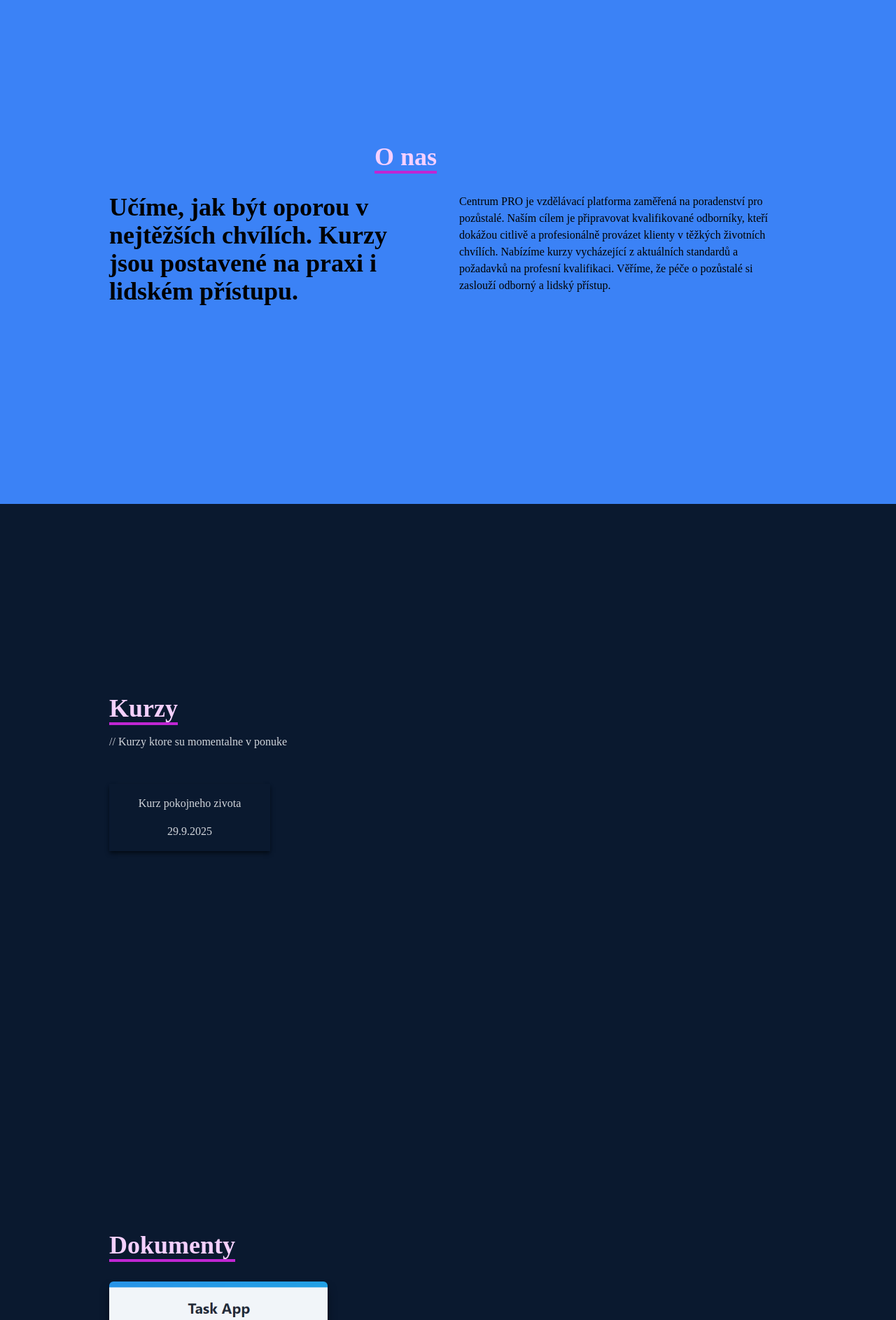
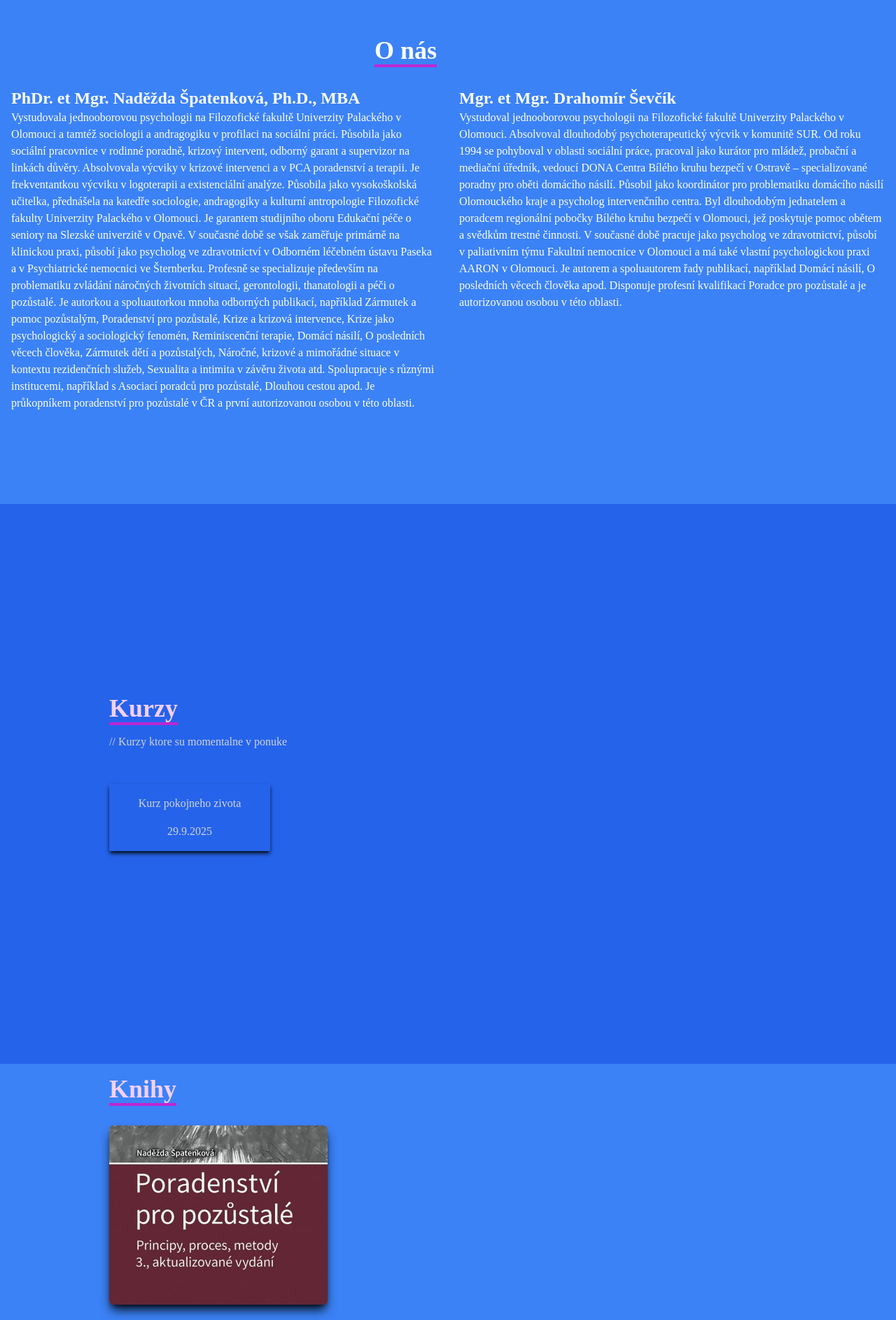
Before and after one commit to mato2300/zkouskaPPP, a React (Create React App) app: page / in a window 1280 px wide. Shown: the part 880-2766 px from the top of the page at 70% size. Built offline with nearby package versions, Linux system fonts and the light colour scheme.

Commit message:
Initial commit

```diff
--- a/src/App.js
+++ b/src/App.js
@@ -4,6 +4,7 @@ import Home from "./components/Home";
 import Navbar from "./components/Navbar";
 import Skills from "./components/Skills";
 import Work from "./components/Work";
+import Documents from "./components/Documents";
 
 
 function App() {
@@ -14,6 +15,7 @@ function App() {
       <About />
       <Skills />
       <Work />
+      <Documents />
       <Contact />
     </div>
   );
--- a/src/components/About.js
+++ b/src/components/About.js
@@ -6,17 +6,47 @@ const About = () => {
         <div className="flex flex-col justify-center items-center w-full h-full">
             <div className="max-w-[1000px] w-full grid grid-cols-2 gap-8">
                 <div className="sm:text-right pb-8 pl-4">
-                    <p className="text-4xl font-bold inline border-b-4 border-fuchsia-600 text-fuchsia-200">O nas</p>
+                    <p className="text-4xl font-bold inline border-b-4 border-fuchsia-600 text-white">O nás</p>
                 </div>
                 <div>
                 </div>
             </div>
-                <div className="max-w-[1000px] w-full grid sm:grid-cols-2 gap-8 px-4">
-                    <div className="sm:tetxt-right text-4xl font-bold">
-                        <p>Učíme, jak být oporou v nejtěžších chvílích. Kurzy jsou postavené na praxi i lidském přístupu.</p>
+                <div className="max-w-[1300px] w-full grid sm:grid-cols-2 gap-8 px-4">
+                    <div className="sm:tetxt-right text-white">
+                        <h2 className='text-2xl font-bold'>PhDr. et Mgr. Naděžda Špatenková, Ph.D., MBA</h2>
+                        <p>Vystudovala jednooborovou psychologii na Filozofické fakultě Univerzity Palackého v Olomouci a
+                            tamtéž sociologii a andragogiku v profilaci na sociální práci. Působila jako sociální pracovnice v rodinné
+                            poradně, krizový intervent, odborný garant a supervizor na linkách důvěry. Absolvovala výcviky v
+                            krizové intervenci a v PCA poradenství a terapii. Je frekventantkou výcviku v logoterapii a existenciální
+                            analýze. Působila jako vysokoškolská učitelka, přednášela na katedře sociologie, andragogiky a kulturní
+                            antropologie Filozofické fakulty Univerzity Palackého v Olomouci. Je garantem studijního oboru
+                            Edukační péče o seniory na Slezské univerzitě v Opavě. V současné době se však zaměřuje primárně na
+                            klinickou praxi, působí jako psycholog ve zdravotnictví v Odborném léčebném ústavu Paseka a
+                            v Psychiatrické nemocnici ve Šternberku. Profesně se specializuje především na problematiku zvládání
+                            náročných životních situací, gerontologii, thanatologii a péči o pozůstalé. Je autorkou a spoluautorkou
+                            mnoha odborných publikací, například Zármutek a pomoc pozůstalým, Poradenství pro pozůstalé, Krize a
+                            krizová intervence, Krize jako psychologický a sociologický fenomén, Reminiscenční terapie, Domácí
+                            násilí, O posledních věcech člověka, Zármutek dětí a pozůstalých, Náročné, krizové a mimořádné situace
+                            v kontextu rezidenčních služeb, Sexualita a intimita v závěru života atd. Spolupracuje s různými
+                            institucemi, například s Asociací poradců pro pozůstalé, Dlouhou cestou apod. Je průkopníkem
+                            poradenství pro pozůstalé v ČR a první autorizovanou osobou v této oblasti.
+                        </p>
                     </div>
-                    <div>
-                        <p>Centrum PRO je vzdělávací platforma zaměřená na poradenství pro pozůstalé. Naším cílem je připravovat kvalifikované odborníky, kteří dokážou citlivě a profesionálně provázet klienty v těžkých životních chvílích. Nabízíme kurzy vycházející z aktuálních standardů a požadavků na profesní kvalifikaci. Věříme, že péče o pozůstalé si zaslouží odborný a lidský přístup.</p>
+                    <div className='text-white'>
+                        <h2 className='text-2xl font-bold'>Mgr. et Mgr. Drahomír Ševčík</h2>
+                        <p>
+                            Vystudoval jednooborovou psychologii na Filozofické fakultě Univerzity Palackého v Olomouci.
+                            Absolvoval dlouhodobý psychoterapeutický výcvik v komunitě SUR. Od roku 1994 se pohyboval v
+                            oblasti sociální práce, pracoval jako kurátor pro mládež, probační a mediační úředník, vedoucí DONA
+                            Centra Bílého kruhu bezpečí v Ostravě – specializované poradny pro oběti domácího násilí. Působil jako
+                            koordinátor pro problematiku domácího násilí Olomouckého kraje a psycholog intervenčního centra. Byl
+                            dlouhodobým jednatelem a poradcem regionální pobočky Bílého kruhu bezpečí v Olomouci, jež
+                            poskytuje pomoc obětem a svědkům trestné činnosti. V současné době pracuje jako psycholog ve
+                            zdravotnictví, působí v paliativním týmu Fakultní nemocnice v Olomouci a má také vlastní
+                            psychologickou praxi AARON v Olomouci. Je autorem a spoluautorem řady publikací, například Domácí
+                            násilí, O posledních věcech člověka apod. Disponuje profesní kvalifikací Poradce pro pozůstalé a je
+                            autorizovanou osobou v této oblasti.
+                        </p>
                     </div>
                 </div>
         </div>
--- /dev/null
+++ b/src/components/Documents.js
@@ -0,0 +1,30 @@
+import React from 'react';
+import RealWork from "../images/RealWork.png";
+import NameAgeApp from "../images/name-age-app.png";
+import TaskApp from "../images/task-app.png";
+import ProperityApp from "../images/properity-app.png"
+import SearchingMoviesApp from "../images/Searching-movies.app.png"
+import Image1 from "../images/image1.png"
+
+const Work = () => {
+  return (
+    <div name="documents" className="bg-blue-600 w-full min-h-screen text-gray-300">
+      <div className="max-w-[1000px] mx-auto p-4 flex flex-col justify-center w-full h-full">
+        <div className="pb-8">
+          <p className="text-4xl font-bold inline border-b-4 border-fuchsia-600 text-fuchsia-200">Dokuemnty ke stahnuti</p>
+        </div>
+
+        <a
+          href="/documents/zkouska.odt"
+          download
+          className="text-lg underline hover:text-fuchsia-300 cursor-pointer"
+        >
+          Zkoušky z profesních kvalifikací
+        </a>
+
+      </div>
+    </div>
+  );
+}
+
+export default Work;
--- a/src/components/Navbar.js
+++ b/src/components/Navbar.js
@@ -39,6 +39,11 @@ const Navbar = () => {
                 </li>
                 <li>
                     <Link  to="work" smooth={true} duration={500}>
+                        Knihy
+                    </Link>
+                </li>
+                <li>
+                    <Link  to="documents" smooth={true} duration={500}>
                         Dokumenty
                     </Link>
                 </li>
@@ -75,7 +80,12 @@ const Navbar = () => {
             </li>
             <li className="py-6 text-4xl">
                 <Link onClick={handleClick}  to="work" smooth={true} duration={500}>
-                    Work
+                    Knihy
+                </Link>
+            </li>
+            <li className="py-6 text-4xl">
+                <Link onClick={handleClick}  to="documents" smooth={true} duration={500}>
+                    Dokumenty
                 </Link>
             </li>
             <li className="py-6 text-4xl">
--- a/src/components/Skills.js
+++ b/src/components/Skills.js
@@ -15,7 +15,7 @@ import Course from './ui/Course';
 
 const Skills = () => {
   return (
-    <div name="skills" className="w-full h-screen bg-[#0a192f] text-gray-300">
+    <div name="skills" className="w-full h-screen bg-blue-600 text-gray-300">
 
         {/* Container */}
 
--- a/src/components/Work.js
+++ b/src/components/Work.js
@@ -4,47 +4,49 @@ import NameAgeApp from "../images/name-age-app.png";
 import TaskApp from "../images/task-app.png";
 import ProperityApp from "../images/properity-app.png"
 import SearchingMoviesApp from "../images/Searching-movies.app.png"
-import InsuranceCalculatorApp from "../images/insurance-calculator-app.png"
+import Image1 from "../images/image1.png"
 
 const Work = () => {
   return (
-    <div name="work" className="bg-[#0a192f] w-full md:h-screen text-gray-300">
+    <div name="work" className="bg-blue-500 w-full min-h-screen text-gray-300">
       <div className="max-w-[1000px] mx-auto p-4 flex flex-col justify-center w-full h-full">
         <div className="pb-8">
-                <p className="text-4xl font-bold inline border-b-4 border-fuchsia-600  text-fuchsia-200">Dokumenty</p>
+          <p className="text-4xl font-bold inline border-b-4 border-fuchsia-600 text-fuchsia-200">Knihy</p>
         </div>
 
         {/* Container */}
-
         <div className="grid sm:grid-cols-2 md:grid-cols-3 gap-4">
 
           {/* Grid Item */}
+          <div
+            style={{
+              backgroundImage: `url(${Image1})`,
+              backgroundSize: 'cover',
+              backgroundPosition: 'center',
+            }}
+            className="relative group shadow-lg shadow-[#040c16] rounded-md flex justify-center items-center h-64"
+          >
+            {/* Tlačidlo sa objaví len na hover */}
+            <div className="absolute inset-0 flex justify-center items-center opacity-0 group-hover:opacity-100 transition-opacity duration-300">
+              <a
+                href="https://www.grada.cz/poradenstvi-pro-pozustale-(2)-13427/?utm_source=google&utm_medium=cpc&utm_campaign=326_999_PMAX_ALL-
+                    PRODUCTS&utm_id=15989233195&gad_source=1&gad_campaignid=15994019258&gbraid=0AAAAADndr97ueFSh66-
 
-                <div style={{backgroundImage: `url(${TaskApp})`}}
-                    className="shadow-lg shadow-[#040c16] group container rounded-md flex justify-center items-center mx-auto container-div">
-
-                    {/* Hover Effects */}
-
-                    <div className="opacity-0 group-hover:opacity-100">
-                        <span className="text-2xl font-bold text-white tracking-wider drop-shadow-lg shadow-black">
-                            Prihasky ke zkousce
-                        </span>
-                        <div className="pt-8 text-center">
-                            <a href="https://name-age-931l2or26-marosmichna.vercel.app">
-                                <button className="text-center rounded-lg px-4 py-3 m-2 bg-white text-gray-700 font-bold text-lg">Nahled</button>
-                            </a>
-                            <a href="https://github.com/marosmichna/name-age-app">
-                                <button className="text-center rounded-lg px-4 py-3 m-2 bg-white text-gray-700 font-bold text-lg">Stahnout</button>
+                    jbqy8eVHoe2Z76&gclid=CjwKCAjw49vEBhAVEiwADnMbbOB3SJL7kCMsgRhE4pE60QSNnjIALV5xAML04tZTcd0pjxAD7mW5aBoCUdkQAvD_BwE"
+                target="_blank"
+                rel="noopener noreferrer"
+              >
+                <button className="text-center rounded-lg px-4 py-3 bg-white text-gray-700 font-bold text-lg">
+                  Web
+                </button>
               </a>
             </div>
           </div>
-                </div>
-            </div>
-
 
         </div>
       </div>
-  )
+    </div>
+  );
 }
 
-export default Work
+export default Work;
```
Also changed, not shown: src/images/image1.png (added), 1 other file (tests, documents, lock files or other folders). Lines whose indentation alone changed are shown as unchanged.
